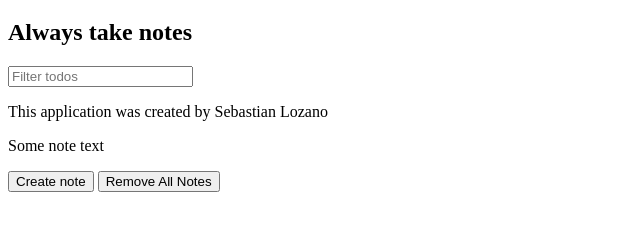
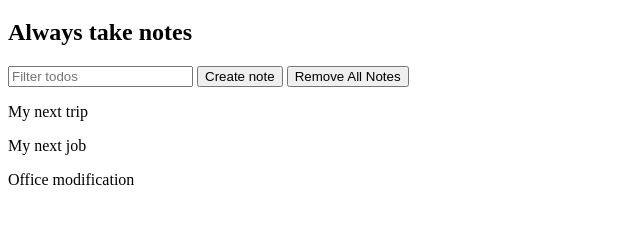
Before and after one commit to sebaslh12/JSCourse, a plain HTML site: page notes-app/index.html in a window 1280 px wide. Shown: the part 61-292 px from the top of the page, without its empty margins (0-640 px from the left). Drawn offline with Linux system fonts and the light colour scheme.

Commit message:
Js in the browser: Rendering filtered data

```diff
--- a/notes-app/index.html
+++ b/notes-app/index.html
@@ -6,10 +6,9 @@
         <h1>Notes App</h1>
         <h2>Always take notes</h2>
         <input id="search-text" type="text" placeholder="Filter todos">
-        <p class="note">This application was created by Sebastian Lozano</p>
-        <p class="note">Some note text</p>
         <button id="create-note">Create note</button>
         <button id="remove-all">Remove All Notes</button>
+        <div id="notes"></div>
     </body>
     <script type="text/javascript" src="notes-app.js"></script>
 </html>
--- a/notes-app/notes-app.js
+++ b/notes-app/notes-app.js
@@ -12,8 +12,44 @@ const notes = [
     }
 ]
 
+const filters = {
+    searchText: ''
+}
+
+const renderNotes = function (notes, filters) {
+    const filteredNotes = notes.filter((note) => {
+        return note.title.toLowerCase().includes(filters.searchText.toLowerCase())
+    })
+    const notesDiv = document.querySelector('#notes')
+    notesDiv.innerHTML = ''
+    filteredNotes.forEach((note) => {
+        const noteEl = document.createElement('p')
+        noteEl.textContent = note.title
+        notesDiv.appendChild(noteEl)
+    })
+}
+
+renderNotes(notes, filters)
+
+document.querySelector('#create-note').addEventListener('click', function (e) {
+    e.target.textContent = 'The button was clicked'
+})
+
+document.querySelector('#remove-all').addEventListener('click', function (e) {
+    document.querySelectorAll('.note').forEach((note) => {
+        note.remove()
+    })
+})
+
+
+document.querySelector('#search-text').addEventListener('input', function (e) {
+    filters.searchText = e.target.value
+    renderNotes(notes, filters)
+})
+
+
 // Query selector returns the first occurrence, its also used to get elements by id
-/* const p = document.querySelector('p')
+/* const p = document.querySelector('p')∫
 p.remove() */
 
 // Query all returns an array with the matching results, its also used to get elements by class since you can have multiple elements with the class name
@@ -28,18 +64,3 @@ ps.forEach((p) => {
 
 newParagraph.textContent = 'This is a new element from JavaScript'
 document.querySelector('body').appendChild(newParagraph) */
-
-document.querySelector('#create-note').addEventListener('click', function (e) {
-    e.target.textContent = 'The button was clicked'
-})
-
-document.querySelector('#remove-all').addEventListener('click', function (e) {
-    document.querySelectorAll('.note').forEach((note) => {
-        note.remove()
-    })
-})
-
-
-document.querySelector('#search-text').addEventListener('input', function(e){
-    console.log(e.target.value)
-})
```
